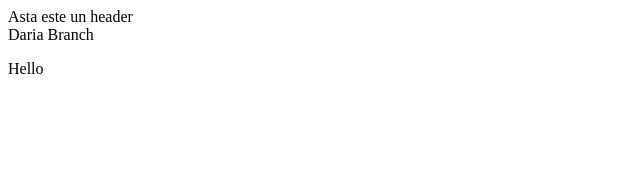
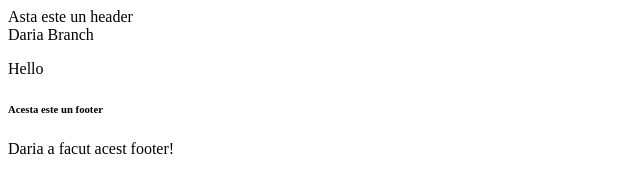
Before and after one commit to dpgoit/javascript_grupa_8, a plain HTML site: page test-branch/index.html in a window 1280 px wide. Shown: the whole page, without its empty margins (0-640 px from the left). Drawn offline with Linux system fonts and the light colour scheme.

Commit message:
add footer

```diff
--- a/test-branch/index.html
+++ b/test-branch/index.html
@@ -9,5 +9,10 @@
     <header><nav>Asta este un header</nav></header>
     <div>Daria Branch</div>
     <p>Hello</p>
+
+    <footer>
+      <h6>Acesta este un footer</h6>
+      <p>Daria a facut acest footer!</p>
+    </footer>
   </body>
 </html>
```
